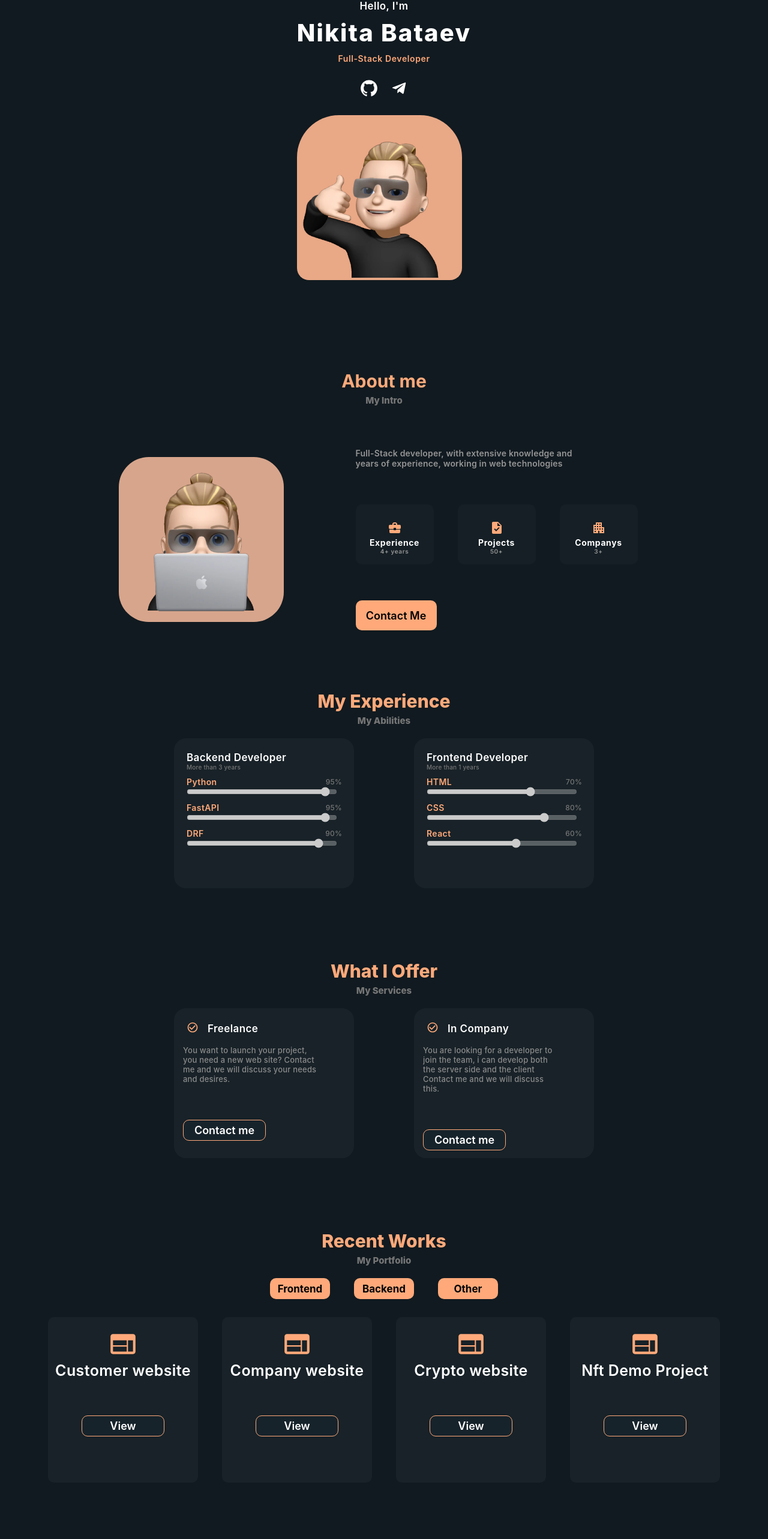
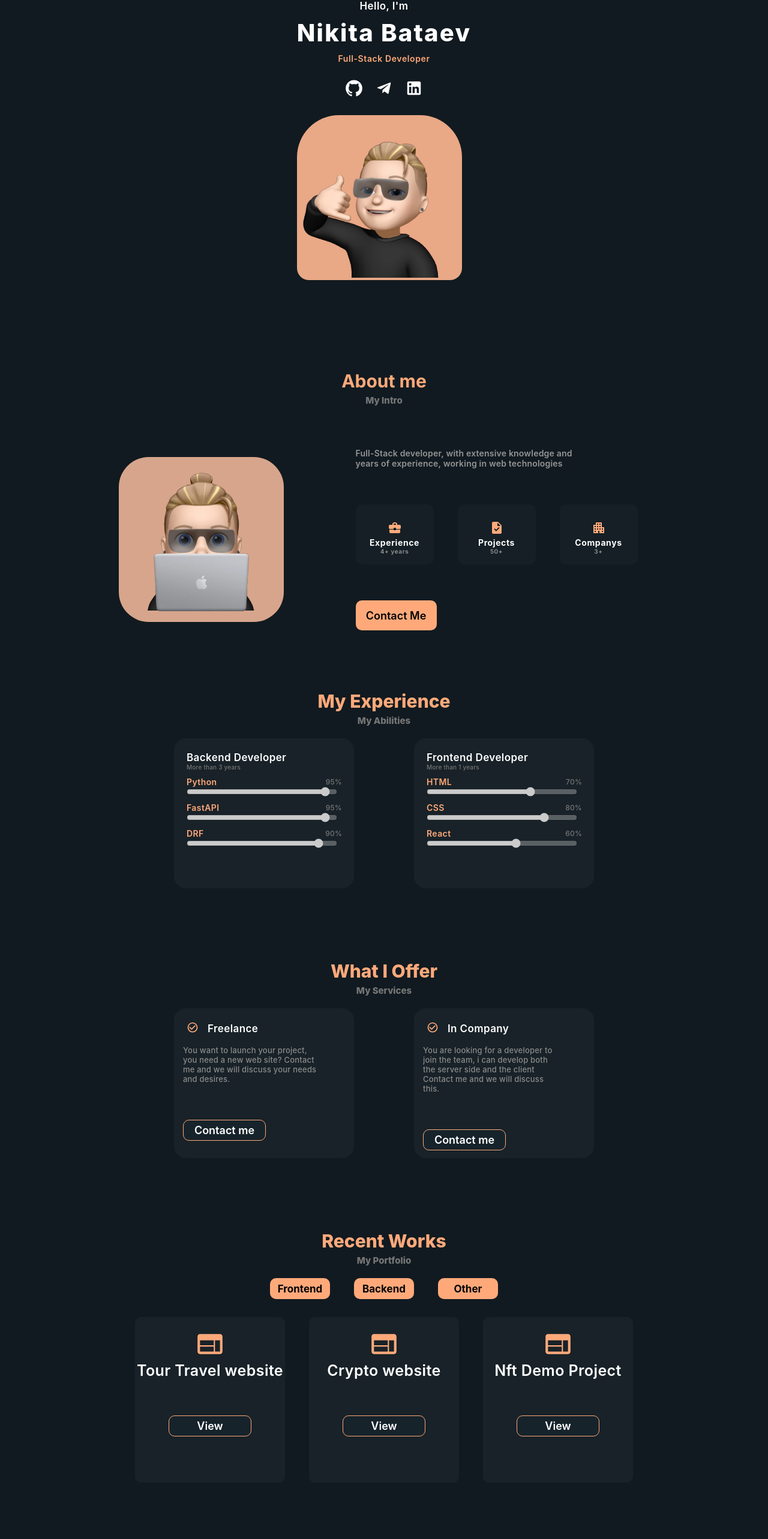
Before and after one commit to samuraii-company/AlonePersonalWebsite, a React (Create React App) app: page / in a window 1280 px wide. Shown: the part 120-2686 px from the top of the page at 60% size. Built offline with nearby package versions, Linux system fonts and the light colour scheme.

Commit message:
refactor: delete not needed projects and add linkedin

```diff
--- a/src/components/Contact.jsx
+++ b/src/components/Contact.jsx
@@ -2,7 +2,7 @@ import React from "react";
 import styled from "styled-components";
 import GitHubIcon from "@mui/icons-material/GitHub";
 import TelegramIcon from "@mui/icons-material/Telegram";
-import EmailIcon from "@mui/icons-material/Email";
+import LinkedInIcon from '@mui/icons-material/LinkedIn';
 
 function Contact() {
   return (
@@ -22,9 +22,9 @@ function Contact() {
             <GitHubIcon sx={{ fontSize: 40, color: "#FFA97A" }} />
           </i>
         </a>
-        <a href="mailto:samuraii.project143@gmail.com">
+        <a href="https://www.linkedin.com/in/just-alone/">
           <i>
-            <EmailIcon sx={{ fontSize: 40, color: "#FFA97A" }} />
+            <LinkedInIcon sx={{ fontSize: 40, color: "#FFA97A" }} />
           </i>
         </a>
       </div>
--- a/src/components/Hero.jsx
+++ b/src/components/Hero.jsx
@@ -2,6 +2,7 @@ import React from "react";
 import styled from "styled-components";
 import GitHubIcon from "@mui/icons-material/GitHub";
 import TelegramIcon from "@mui/icons-material/Telegram";
+import LinkedInIcon from '@mui/icons-material/LinkedIn';
 
 function Hero() {
   return (
@@ -21,6 +22,11 @@ function Hero() {
           <a href="https://t.me/samuraii143">
             <i>
               <TelegramIcon sx={{ fontSize: 30, color: "white" }} />
+            </i>
+          </a>
+          <a href="https://www.linkedin.com/in/just-alone/">
+            <i>
+              <LinkedInIcon sx={{ fontSize: 30, color: "white" }} />
             </i>
           </a>
         </div>
--- a/src/components/RecentWorks.jsx
+++ b/src/components/RecentWorks.jsx
@@ -50,17 +50,8 @@ function RecentWorks() {
           <i>
             <WebIcon sx={{ fontSize: 50, color: "#FFA97A" }} />
           </i>
-          <h1>Customer website</h1>
-          <a href="https://mshevelev.ru">
-            <button>View</button>
-          </a>
-        </div>
-        <div className="work">
-          <i>
-            <WebIcon sx={{ fontSize: 50, color: "#FFA97A" }} />
-          </i>
-          <h1>Company website</h1>
-          <a href="https://aprs-uf.ru">
+          <h1>Tour Travel website</h1>
+          <a href="https://bear-angle.vercel.app/">
             <button>View</button>
           </a>
         </div>
@@ -248,7 +239,7 @@ const Container = styled.div`
   .works-wrapper-1 {
     margin-top: 30px;
     display: grid;
-    grid-template-columns: 1fr 1fr 1fr 1fr;
+    grid-template-columns: 1fr 1fr 1fr;
 
     @media (max-width: 1200px) {
       grid-template-columns: 1fr 1fr;
```
